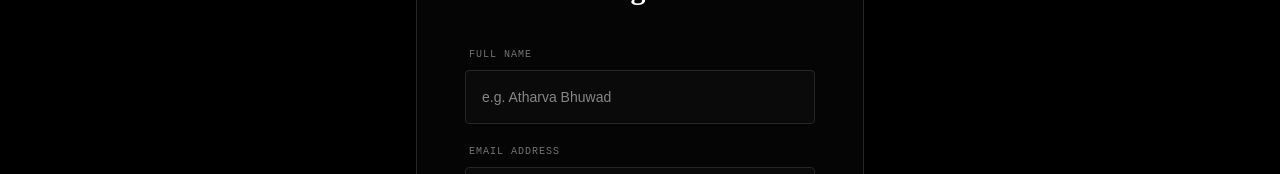
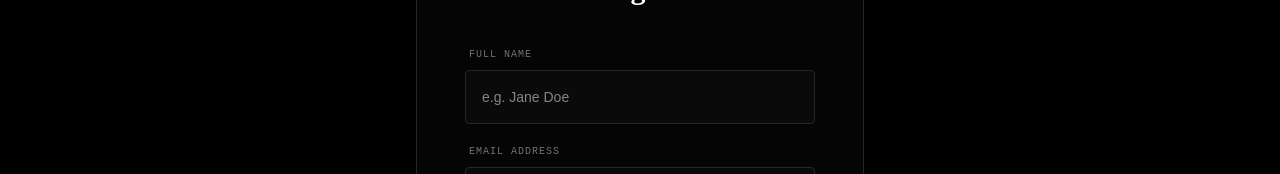
Before and after one commit to bhuwadatharva/career_counsellor, a React app in the folder Frontend/: page /register in a window 1280 px wide. Shown: the part 303-477 px from the top of the page. Built offline with nearby package versions, Linux system fonts and the light colour scheme; the HTML template or start-up script is replaced by a standard one.

Commit message:
fix: update placeholder text in name input field on registration form

```diff
--- a/Frontend/src/pages/Register.jsx
+++ b/Frontend/src/pages/Register.jsx
@@ -67,7 +67,7 @@ const Register = () => {
               </label>
               <input
                 name="name"
-                placeholder="e.g. Atharva Bhuwad"
+                placeholder="e.g. Jane Doe"
                 className="block w-full py-4 px-4 text-sm text-white bg-[#0a0a0a] border border-neutral-800 rounded-sm focus:outline-none focus:border-white transition-colors"
                 onChange={handleChange}
               />
```
